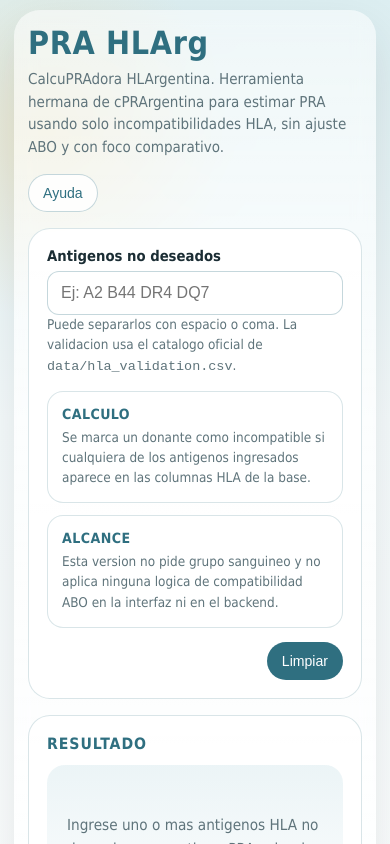
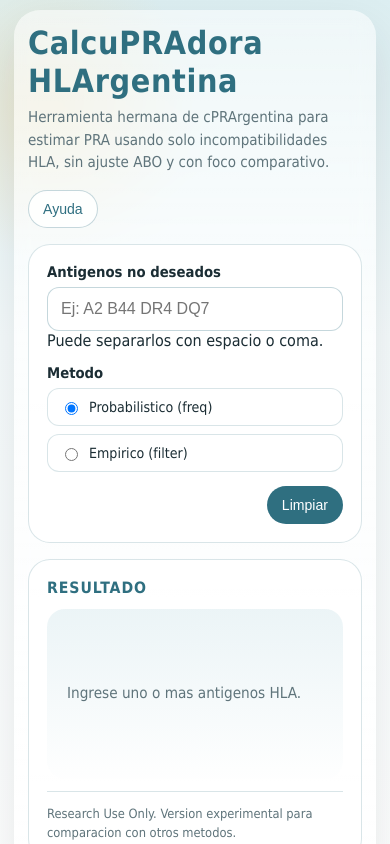
Before and after one commit to eme-cu-ce/cPRArgentina1.0, a plain HTML site: page frontend/index.html in a window 390 px wide. Both pictures are taken after a click on the button "Limpiar". Shown: the top 844 px of the page. Drawn offline with Linux system fonts and the light colour scheme; no server answers.

Commit message:
Add freq/filter mode back and simplify PRA HLArg UI copy

```diff
--- a/frontend/index.html
+++ b/frontend/index.html
@@ -4,14 +4,12 @@
 <head>
   <meta charset="UTF-8">
   <meta name="viewport" content="width=device-width, initial-scale=1.0">
-  <title>PRA HLArg</title>
+  <title>CalcuPRAdora HLArgentina</title>
 
   <style>
     :root {
       --ice: #e9f4f6;
-      --sea: #86b9c6;
       --sea-deep: #2f6f80;
-      --sand: #f2dfb2;
       --ink: #1b2d34;
       --muted: #5f747b;
       --panel: rgba(255, 255, 255, 0.92);
@@ -111,6 +109,11 @@
       color: var(--sea-deep);
     }
 
+    .grid {
+      display: grid;
+      gap: 14px;
+    }
+
     label {
       display: block;
       margin-bottom: 7px;
@@ -128,37 +131,25 @@
       background: var(--panel-strong);
     }
 
-    .grid {
+    .method-options {
       display: grid;
-      gap: 14px;
+      gap: 8px;
     }
 
-    .note-grid {
-      display: grid;
-      grid-template-columns: repeat(2, minmax(0, 1fr));
-      gap: 12px;
-    }
-
-    .note-card {
-      padding: 14px;
-      border-radius: 16px;
+    .method-options div {
+      display: flex;
+      align-items: center;
+      gap: 8px;
+      padding: 10px 12px;
       border: 1px solid var(--border);
+      border-radius: 12px;
       background: rgba(255, 255, 255, 0.75);
     }
 
-    .note-card strong {
-      display: block;
-      margin-bottom: 6px;
-      color: var(--sea-deep);
+    .method-options label {
+      margin: 0;
       font-size: 0.88rem;
-      letter-spacing: 0.03em;
-      text-transform: uppercase;
-    }
-
-    .nota {
-      color: var(--muted);
-      font-size: 0.84rem;
-      line-height: 1.5;
+      font-weight: normal;
     }
 
     .actions {
@@ -222,7 +213,6 @@
       width: 100%;
     }
 
-    .meta-card,
     .footer-note {
       border-top: 1px solid var(--border);
       padding-top: 12px;
@@ -298,11 +288,12 @@
         padding: 14px;
       }
 
-      .hero,
-      .layout,
-      .note-grid {
+      .hero {
+        flex-direction: column;
+      }
+
+      .layout {
         grid-template-columns: 1fr;
-        flex-direction: column;
       }
     }
   </style>
@@ -312,8 +303,8 @@
   <div class="shell">
     <div class="hero">
       <div>
-        <h1>PRA HLArg</h1>
-        <div class="hero-subtitle">CalcuPRAdora HLArgentina. Herramienta hermana de cPRArgentina para estimar PRA usando solo incompatibilidades HLA, sin ajuste ABO y con foco comparativo.</div>
+        <h1>CalcuPRAdora HLArgentina</h1>
+        <div class="hero-subtitle">Herramienta hermana de cPRArgentina para estimar PRA usando solo incompatibilidades HLA, sin ajuste ABO y con foco comparativo.</div>
       </div>
       <div>
         <button class="ghost-button" type="button" onclick="abrirAyuda()">Ayuda</button>
@@ -326,17 +317,20 @@
           <div>
             <label for="antigenos">Antigenos no deseados</label>
             <input type="text" id="antigenos" placeholder="Ej: A2 B44 DR4 DQ7">
-            <div class="nota">Puede separarlos con espacio o coma. La validacion usa el catalogo oficial de <code>data/hla_validation.csv</code>.</div>
+            <div class="nota">Puede separarlos con espacio o coma.</div>
           </div>
 
-          <div class="note-grid">
-            <div class="note-card">
-              <strong>Calculo</strong>
-              <div class="nota">Se marca un donante como incompatible si cualquiera de los antigenos ingresados aparece en las columnas HLA de la base.</div>
-            </div>
-            <div class="note-card">
-              <strong>Alcance</strong>
-              <div class="nota">Esta version no pide grupo sanguineo y no aplica ninguna logica de compatibilidad ABO en la interfaz ni en el backend.</div>
+          <div>
+            <label>Metodo</label>
+            <div class="method-options">
+              <div>
+                <input type="radio" id="modeFreq" name="mode" value="freq" checked>
+                <label for="modeFreq">Probabilistico (freq)</label>
+              </div>
+              <div>
+                <input type="radio" id="modeFilter" name="mode" value="filter">
+                <label for="modeFilter">Empirico (filter)</label>
+              </div>
             </div>
           </div>
 
@@ -351,17 +345,13 @@
           <h2>Resultado</h2>
           <div class="result-box" id="resultado">
             <div class="placeholder">
-              Ingrese uno o mas antigenos HLA no deseados para estimar PRA sobre la base actual.
+              Ingrese uno o mas antigenos HLA.
             </div>
           </div>
         </div>
 
-        <div class="meta-card" id="dataset-info">
-          Cargando informacion de base...
-        </div>
-
         <div class="footer-note">
-          Research Use Only. Version HLA-only para comparacion metodologica con la herramienta principal.
+          Research Use Only. Version experimental para comparacion con otros metodos.
         </div>
       </section>
     </div>
@@ -374,9 +364,8 @@
         <button class="close-button" type="button" onclick="cerrarAyuda()">&times;</button>
       </div>
       <p><strong>1.</strong> Escriba uno o mas antigenos HLA no deseados, separados por espacio o coma.</p>
-      <p><strong>2.</strong> La app valida cada antigeno contra el catalogo HLA configurado.</p>
-      <p><strong>3.</strong> El PRA informado corresponde al porcentaje de donantes con al menos una incompatibilidad HLA.</p>
-      <p><strong>4.</strong> Esta version no incorpora ABO y sirve como herramienta hermana simple para comparacion.</p>
+      <p><strong>2.</strong> Elija el metodo `freq` o `filter`.</p>
+      <p><strong>3.</strong> El PRA informado corresponde al porcentaje de donantes incompatibles por HLA.</p>
     </div>
   </div>
 
@@ -384,12 +373,25 @@
     let debounceTimer = null;
     let lastSubmittedKey = "";
     let activeRequestId = 0;
+    let datasetTotalDonors = 0;
+    let datasetLastUpdate = "N/A";
+
+    function formatDateOnly(value) {
+      if (!value || value === "N/A") {
+        return "N/A";
+      }
+      return value.split(" ")[0];
+    }
 
     function getCurrentPayload() {
       const antigenInput = document.getElementById("antigenos").value;
       const antigenos = antigenInput.split(/[\s,]+/).filter(item => item.trim() !== "");
+      const modeRadio = document.querySelector("input[name='mode']:checked");
 
-      return { antigenos };
+      return {
+        antigenos,
+        mode: modeRadio ? modeRadio.value : "freq",
+      };
     }
 
     function renderPlaceholder(message) {
@@ -411,15 +413,11 @@
       try {
         const res = await fetch("/dataset_info");
         const data = await res.json();
-
-        document.getElementById("dataset-info").innerHTML =
-          "Herramienta: <b>" + data.app_name + "</b><br>" +
-          "Donantes en base: <b>" + data.total_donors + "</b><br>" +
-          "Antigenos validados: <b>" + data.supported_antigen_count + "</b><br>" +
-          "Ultima actualizacion: <b>" + data.last_update + "</b>";
+        datasetTotalDonors = data.total_donors || 0;
+        datasetLastUpdate = formatDateOnly(data.last_update || "N/A");
       } catch {
-        document.getElementById("dataset-info").innerText =
-          "No se pudo cargar informacion de base.";
+        datasetTotalDonors = 0;
+        datasetLastUpdate = "N/A";
       }
     }
 
@@ -429,7 +427,7 @@
 
       if (payload.antigenos.length === 0) {
         lastSubmittedKey = "";
-        renderPlaceholder("Ingrese uno o mas antigenos HLA no deseados para estimar PRA sobre la base actual.");
+        renderPlaceholder("Ingrese uno o mas antigenos HLA.");
         return;
       }
 
@@ -456,13 +454,14 @@
         }
 
         if (res.ok && data.pra !== undefined) {
+          const lastUpdate = formatDateOnly(data.last_update || datasetLastUpdate);
           resultadoDiv.innerHTML =
             "<div><div class='resultado-label'>PRA HLA</div>" +
             "<div class='resultado-numero'>" + data.pra.toFixed(1) + "%</div>" +
             "<div class='resultado-meta'>" +
-            "Alcance: " + data.scope + "<br>" +
-            "Donantes evaluados: " + data.N_donors + "<br>" +
-            "Actualizacion de base: " + data.last_update +
+            "Metodo: " + data.mode_used.toLowerCase() + "<br>" +
+            "Donantes en base: " + (data.N_donors || datasetTotalDonors) + "<br>" +
+            "Ultima actualizacion: " + lastUpdate +
             "</div></div>";
         } else {
           resultadoDiv.innerHTML =
@@ -485,14 +484,16 @@
 
     function limpiar() {
       document.getElementById("antigenos").value = "";
+      document.getElementById("modeFreq").checked = true;
       lastSubmittedKey = "";
-      renderPlaceholder("Ingrese uno o mas antigenos HLA no deseados para estimar PRA sobre la base actual.");
+      renderPlaceholder("Ingrese uno o mas antigenos HLA.");
     }
 
-    window.onload = function () {
-      cargarInfoDataset();
-      renderPlaceholder("Ingrese uno o mas antigenos HLA no deseados para estimar PRA sobre la base actual.");
+    window.onload = async function () {
+      await cargarInfoDataset();
+      renderPlaceholder("Ingrese uno o mas antigenos HLA.");
       document.getElementById("antigenos").addEventListener("input", programarCalculo);
+      document.querySelectorAll("input[name='mode']").forEach(radio => radio.addEventListener("change", programarCalculo));
       document.addEventListener("keydown", function (event) {
         if (event.key === "Escape") {
           cerrarAyuda();
```
Also changed, not shown: 3 other files.
